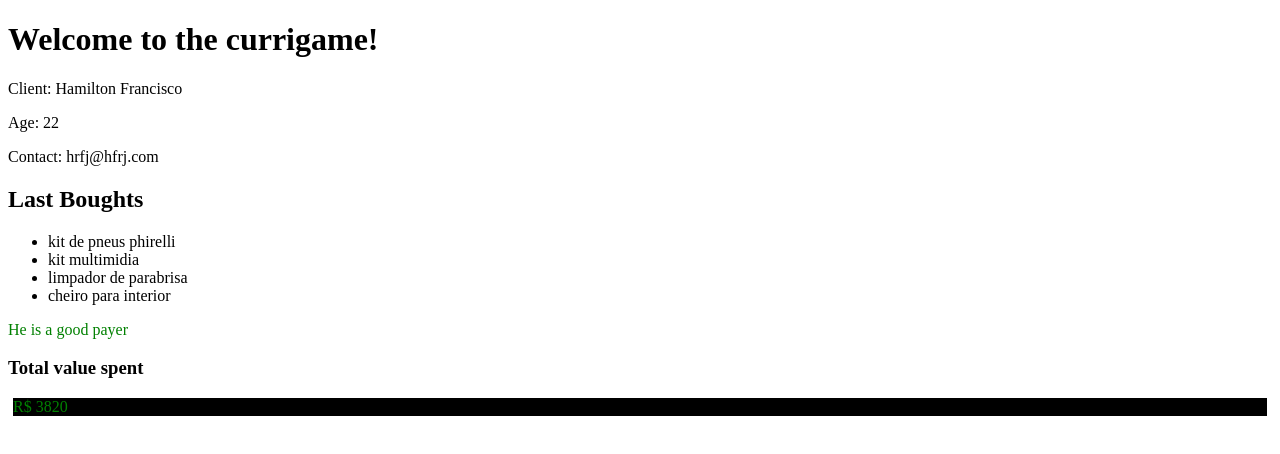
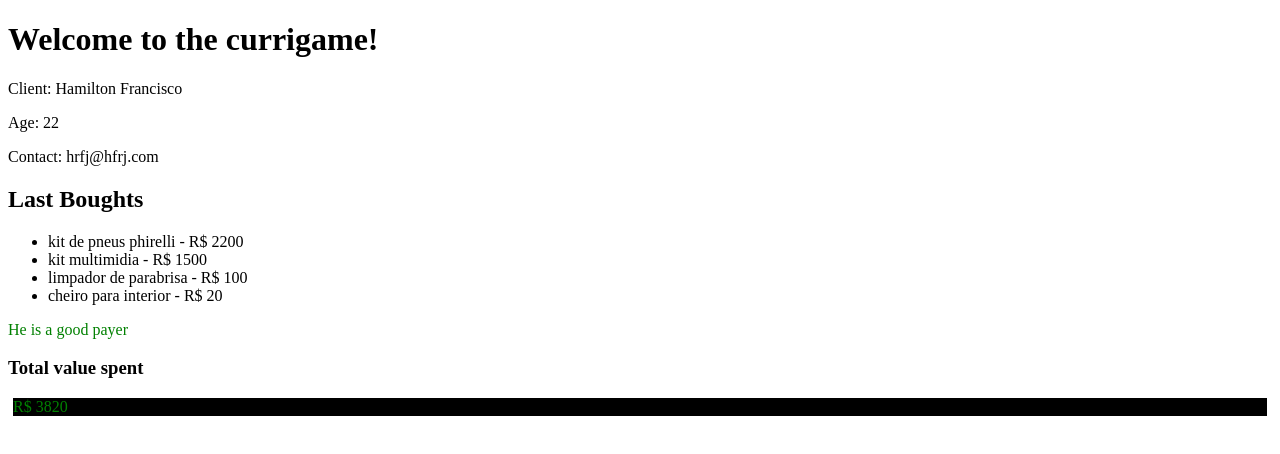
Before and after one commit to HamiltonFRJ/SlapOnMyFace, a React (Vite) app: page / in a window 1280 px wide. Shown: the top 454 px of the page. Built offline with nearby package versions, Linux system fonts and the light colour scheme.

Commit message:
precos dos produtos

```diff
--- a/src/App.jsx
+++ b/src/App.jsx
@@ -74,7 +74,7 @@ const Historic = () => {
     .reduce((a, b) => a * b);
 
   const lastBoughts = client.shopping
-    .map((item) => <li>{item.item}</li>);
+    .map((item) => <li>{item.item} - {item.price}</li>);
 
   return (
   <div>
```
